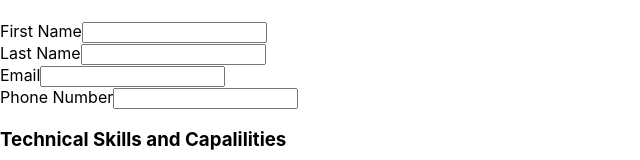
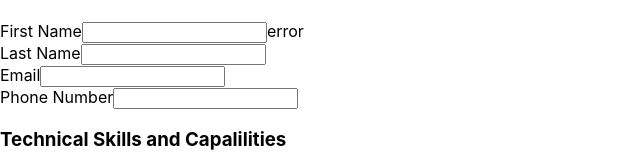
Before and after one commit to BoxenOfDonuts/cv-creator, a React (Create React App) app: page / in a window 1280 px wide. Shown: the top 160 px of the page, without its empty margins (0-640 px from the left). Built offline with nearby package versions, Linux system fonts and the light colour scheme.

Commit message:
starting form validation

```diff
--- a/src/App.js
+++ b/src/App.js
@@ -6,6 +6,7 @@ import PersonalInfo from "./components/PersonalInfo";
 import Skills from "./components/Skills";
 import Education from "./components/Education";
 import Experience from "./components/Experience";
+
 
 class App extends React.Component {
   constructor(props) {
@@ -36,6 +37,7 @@ class App extends React.Component {
           id: uuid(),
         },
       ],
+      errors : {}
     };
   }
 
@@ -128,8 +130,83 @@ class App extends React.Component {
     })
   }
 
+  formValidation = (() => {
+    const validateAll = (form) => {
+        const fields = Array.from(form.querySelectorAll('.input'))
+        let valid = true;
+        fields.forEach(field => {
+            if (!field.validity.valid) {
+                const errorSpan = field.nextElementSibling;
+                this.errorDisplay.showError(field, errorSpan);
+                valid = false;
+            }
+        })
+
+
+        return valid;
+    }
+
+    const _validateSingleInput = (element) => {
+        const errorSpan = element.nextElementSibling;
+        if (element.validity.valid) {
+            this.errorDisplay.clearError(element, errorSpan)
+        } else {
+            this.errorDisplay.showError(element, errorSpan)
+        }
+    }
+
+    const email = (element) => {
+        _validateSingleInput(element);
+    }
+
+    const country = (element) => {
+        _validateSingleInput(element);
+    }
+
+    const zipcode = (element) => {
+        _validateSingleInput(element);
+    }
+
+    const text = (elememnt) => {
+      _validateSingleInput(elememnt)
+    }
+
+    const tel = (element) => {
+      _validateSingleInput(element)
+    }
+
+    const textarea = (element) => {
+      _validateSingleInput(element)
+    }
+
+    return { email, country, zipcode, text, tel, textarea, validateAll }
+
+  })();
+
+  errorDisplay = (() => {
+    const showError = (element, errorSpan) => {
+      console.log("Error Error => MAKE THIS")
+    }
+
+    const clearError = (element, errorSpan) => {
+      console.log("Clean Error => MAKE THIS")
+    }
+
+    return {
+      clearError,
+      showError
+    }
+  })();
+
+  handleFormValidation(e) {
+    let el = e.target
+    console.log(el)
+    if (el) {
+        this.formValidation[el.type](el);
+    }
+  }
+
   render() {
-    console.log(this.state);
     return (
       <div>
         <Header />
@@ -137,6 +214,7 @@ class App extends React.Component {
           personalData={this.state.personal}
           onInputChange={this.handleChange}
           parentKey={"personal"}
+          validateOnBlur={this.handleFormValidation}
         />
         <Skills
           skills={this.state.skills}
@@ -147,6 +225,7 @@ class App extends React.Component {
           onClick={this.deleteEducation}
           onInputChange={this.handleEducationChange}
           parentKey={"education"}
+          validateOnBlur={this.handleFormValidation}
         />
         <button
           className="add-button button"
@@ -160,6 +239,7 @@ class App extends React.Component {
           onClick={this.deleteExperience}
           onInputChange={this.handleEducationChange}
           parentKey={"experience"}
+          validateOnBlur={this.handleFormValidation}
         />
         <button
           className="add-button button"
--- a/src/components/Education.js
+++ b/src/components/Education.js
@@ -18,6 +18,10 @@ const EducationForm = (props) => {
     props.handleChange(key, index, form);
   };
 
+  const handleValidation = (e) => {
+      props.onBlur(e);
+  }
+
   return (
     <div>
       <button type="button" onClick={() => handleClick(index)}>
@@ -31,6 +35,7 @@ const EducationForm = (props) => {
             name="institution"
             value={institution}
             onChange={(e) => handleChange(e, parentKey)}
+            onBlur={handleValidation}
             required
           />
         </div>
@@ -41,6 +46,7 @@ const EducationForm = (props) => {
             name="degree"
             value={degree}
             onChange={(e) => handleChange(e, parentKey)}
+            onBlur={handleValidation}
             required
           />
         </div>
@@ -68,6 +74,11 @@ class Education extends React.Component {
     this.props.onInputChange(key, index, value);
   };
 
+  handleValidation = (e) => {
+    this.props.validateOnBlur(e);
+  };
+
+
   render() {
     const { education, parentKey } = this.props;
 
@@ -81,6 +92,7 @@ class Education extends React.Component {
             key={institution.id}
             onClick={this.handleClick}
             handleChange={this.handleChange}
+            onBlur={this.handleValidation}
             parentKey={parentKey}
           />
         ))}
--- a/src/components/Experience.js
+++ b/src/components/Experience.js
@@ -19,6 +19,10 @@ const ExperienceForm = (props) => {
     props.handleChange(key, index, form);
   };
 
+  const handleValidation = (e) => {
+    props.onBlur(e);
+}
+
   return (
     <div>
       <button type="button" onClick={() => handleClick(index)}>
@@ -31,6 +35,7 @@ const ExperienceForm = (props) => {
           name="company"
           value={company}
           onChange={(e) => handleChange(e, parentKey)}
+          onBlur={handleValidation}
           required
         />
       </div>
@@ -41,6 +46,7 @@ const ExperienceForm = (props) => {
           name="title"
           value={title}
           onChange={(e) => handleChange(e, parentKey)}
+          onBlur={handleValidation}
           required
         />
       </div>
@@ -71,6 +77,7 @@ const ExperienceForm = (props) => {
           cols="30"
           rows="10"
           onChange={(e) => handleChange(e, parentKey)}
+          onBlur={handleValidation}
         ></textarea>
       </div>
     </div>
@@ -86,6 +93,10 @@ class Experience extends React.Component {
     this.props.onInputChange(key, index, value);
   };
 
+  handleValidation = (e) => {
+    this.props.validateOnBlur(e);
+  };
+
   render() {
     const { experience, parentKey } = this.props;
     return (
@@ -97,6 +108,7 @@ class Experience extends React.Component {
             experience={company}
             index={index}
             onClick={this.HandleClick}
+            onBlur={this.handleValidation}
             handleChange={this.handleChange}
             parentKey={parentKey}
           />
--- a/src/components/PersonalInfo.js
+++ b/src/components/PersonalInfo.js
@@ -1,9 +1,15 @@
 import React from "react";
+import Error from './ErrorSpan'
 
 class PersonalInfo extends React.Component {
-  handleChange = (key, name, e) => {
-    this.props.onInputChange(key, name, e.target.value);
+  handleChange = (key, e) => {
+    const { name, value } = e.target;
+    this.props.onInputChange(key, name, value);
   };
+
+  handleValidation = (e) => {
+      this.props.validateOnBlur(e);
+  }
 
   render() {
     const { personalData } = this.props;
@@ -16,9 +22,12 @@ class PersonalInfo extends React.Component {
           <input
             type="text"
             value={personalData.name}
-            onChange={(e) => this.handleChange(key, "name", e)}
+            name='name'
+            onChange={(e) => this.handleChange(key, e)}
+            onBlur={this.handleValidation}
             required
           />
+          <Error isError={true}/>
         </div>
         <div>
           <label htmlFor="lastName">Last Name</label>
@@ -26,7 +35,8 @@ class PersonalInfo extends React.Component {
             type="text"
             name="lastName"
             value={personalData.lastName}
-            onChange={(e) => this.handleChange(key, "lastName", e)}
+            onChange={(e) => this.handleChange(key, e)}
+            onBlur={this.handleValidation}
             required
           />
         </div>
@@ -37,7 +47,8 @@ class PersonalInfo extends React.Component {
             type="email"
             name="email"
             value={personalData.email}
-            onChange={(e) => this.handleChange(key, "email", e)}
+            onChange={(e) => this.handleChange(key, e)}
+            onBlur={this.handleValidation}
             required
           />
         </div>
@@ -47,7 +58,8 @@ class PersonalInfo extends React.Component {
             type="tel"
             name="phone"
             required
-            onChange={(e) => this.handleChange(key, "phone", e)}
+            onChange={(e) => this.handleChange(key, e)}
+            onBlur={this.handleValidation}
             value={personalData.phone}
           />
         </div>
```
